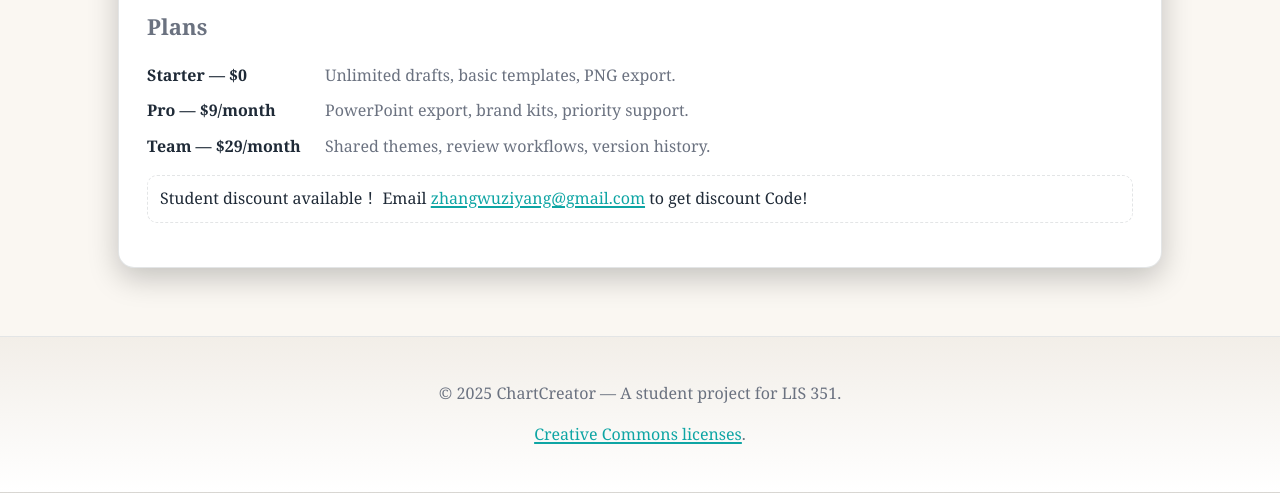
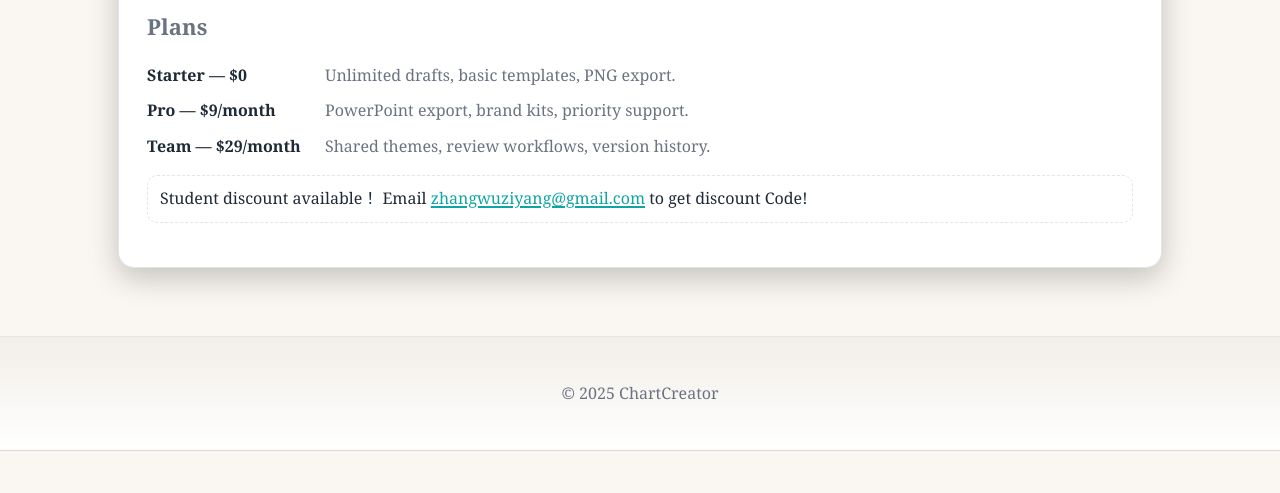
Before and after one commit to WuziyangZhang/WuziyangZhang.github.io, a plain HTML site: page pricing.html in a window 1280 px wide. Shown: the part 353-846 px from the top of the page. After the commit the page ends 804 px from the top, so only its background shows below. Drawn offline with Linux system fonts and the light colour scheme.

Commit message:
pricing.html

```diff
--- a/pricing.html
+++ b/pricing.html
@@ -34,9 +34,7 @@
 </section>
   </main>
   <footer class="site-footer">
-    <p>© 2025 ChartCreator — A student project for LIS 351.</p>
-    <p>
-      <a href="https://creativecommons.org/about/cclicenses/" target="_blank" rel="noopener">Creative Commons licenses</a>.
+    <p>© 2025 ChartCreator
     </p>
   </footer>
 </body>
```
